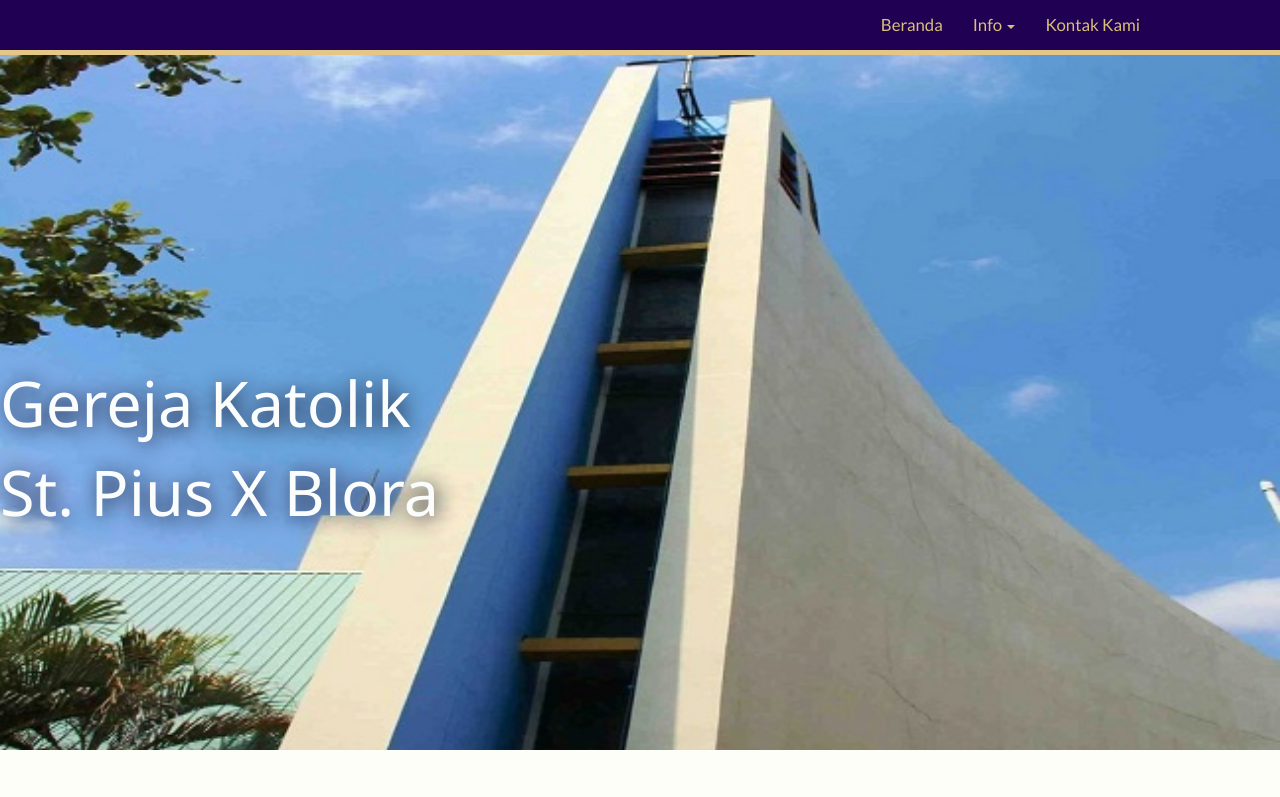
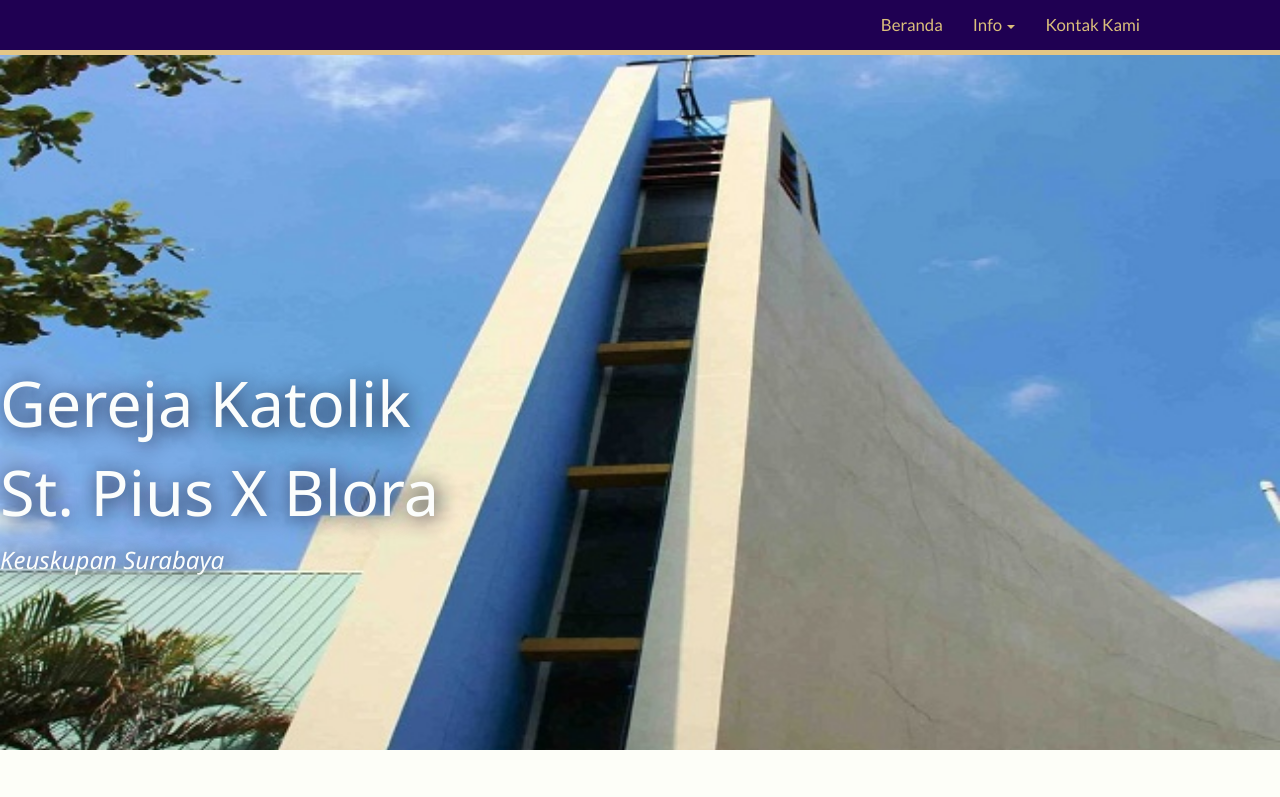
Before and after one commit to penzzzluv/uas_menpro_sj, a plain HTML site: page index.html in a window 1280 px wide. Shown: the top 797 px of the page. Drawn offline with nearby package versions, Linux system fonts and the light colour scheme.

Commit message:
Update index.html
Menghilangkan fungsi maps dan menambah subtitle pada jumbotron

```diff
--- a/index.html
+++ b/index.html
@@ -18,8 +18,6 @@
 <script src="https://ajax.googleapis.com/ajax/libs/jquery/1.12.4/jquery.min.js"></script>
   <!-- Include all compiled plugins (below), or include individual files as needed -->
 <script src="js/bootstrap.min.js"></script>
-  <!-- Map JS -->
-<!-- <script src="./js/init-map.js" defer></script> -->
 </head>
 
 <body>
@@ -61,6 +59,7 @@
       <div class="jumbotron">
         <h1>Gereja Katolik</h1>
         <h1>St. Pius X Blora</h1>
+          <h3><i>Keuskupan Surabaya</i></h3>
       </div>
     </div>
   </section>
@@ -81,7 +80,7 @@
           </div>
         </div>
 
-      <!-- Jadwal Misa GBM & Padokan-->
+      <!-- Jadwal Misa Paroki St. Pius X Blora-->
       <div class="row">
         <div id="stasi-wrapper">
           <div class="container-fluid">
```
